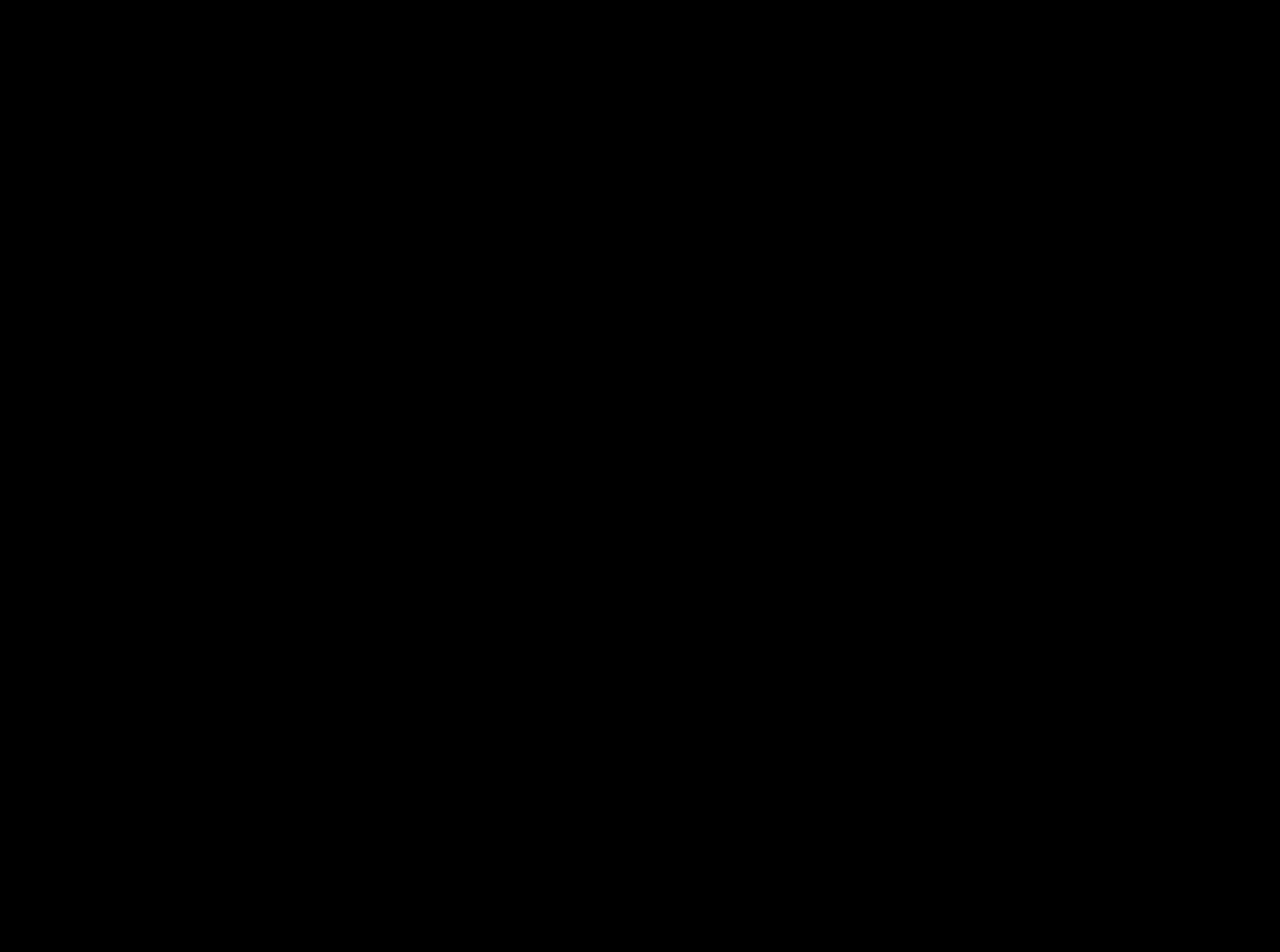
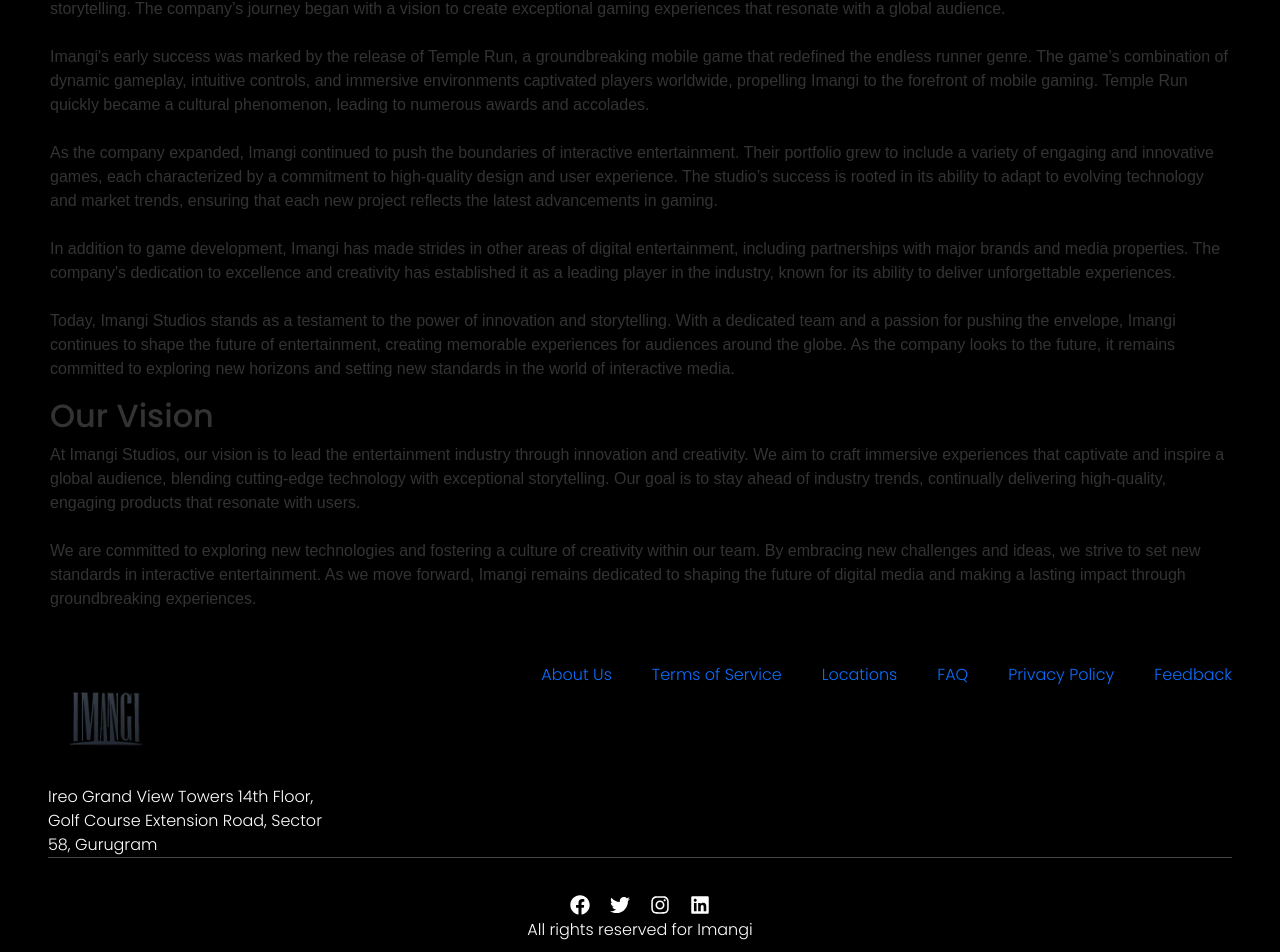
Before and after one commit to amitaryansingh/imangi, a React (Vite) app in the folder IMANGI/: page / in a window 1280 px wide. Shown: the part 952-1904 px from the top of the page. Before the commit the page ends 815 px from the top, so only its background shows below. Built offline with nearby package versions, Linux system fonts and the light colour scheme; no server answers.

Commit message:
Ashmit Raj

```diff
--- a/IMANGI/package.json
+++ b/IMANGI/package.json
@@ -15,6 +15,7 @@
     "react": "^18.3.1",
     "react-dom": "^18.3.1",
     "react-icons": "^5.3.0",
+    "react-router-dom": "^6.26.1",
     "react-slick": "^0.30.2",
     "slick-carousel": "^1.8.1"
   },
--- a/IMANGI/src/App.jsx
+++ b/IMANGI/src/App.jsx
@@ -5,6 +5,8 @@
 import Mobheader from "./component/Mobheader";
 import Herovideo from "./component/Herovideo";
 import ImageSlider from "./component/Slider";
+import Footer from "./component/Footer";
+import Body from "./component/Body";
 function App() {
   return (
     <>
@@ -12,6 +14,8 @@
       <Herovideo />
       <ImageSlider />
       <Mobheader />
+      <Body/>
+      <Footer/>
     </>
   );
 }
--- /dev/null
+++ b/IMANGI/src/component/Body.css
@@ -0,0 +1,67 @@
+/* Body.css */
+.body-container {
+  padding: 20px;
+  font-family: 'Arial', sans-serif;
+  color: #333;
+}
+
+.body-header {
+  text-align: center;
+  margin-bottom: 20px;
+}
+
+.body-header h1 {
+  font-size: 2.5rem;
+  color: #868080;
+  margin: 0;
+}
+
+.body-content {
+  max-width: 1200px;
+  margin: 0 auto;
+  padding: 0 10px;
+}
+
+.body-history, .body-vision {
+  margin-bottom: 40px;
+}
+
+.body-history h2, .body-vision h2 {
+  font-size: 2rem;
+  color: #868080;
+  margin-bottom: 10px;
+}
+
+.body-history p, .body-vision p {
+  font-size: 1rem;
+  line-height: 1.6;
+  margin: 0;
+}
+
+@media (max-width: 768px) {
+  .body-header h1 {
+    font-size: 2rem;
+  }
+
+  .body-history h2, .body-vision h2 {
+    font-size: 1.5rem;
+  }
+
+  .body-history p, .body-vision p {
+    font-size: 0.9rem;
+  }
+}
+
+@media (max-width: 480px) {
+  .body-header h1 {
+    font-size: 1.5rem;
+  }
+
+  .body-history h2, .body-vision h2 {
+    font-size: 1.2rem;
+  }
+
+  .body-history p, .body-vision p {
+    font-size: 0.8rem;
+  }
+}
--- /dev/null
+++ b/IMANGI/src/component/Body.jsx
@@ -0,0 +1,39 @@
+
+import React from 'react';
+import './Body.css'; // Import the CSS file for styling
+
+const Body = () => {
+  return (
+    <div className="body-container">
+      <header className="body-header">
+        <h1>Welcome to Imangi</h1>
+      </header>
+      <main className="body-content">
+        <section id="history-of-imangi" className="body-section">
+          <h2>History of Imangi</h2>
+          <p>
+            Founded in 2011, Imangi Studios emerged as a pioneering force in the entertainment industry with a mission to blend innovative technology with captivating storytelling. The company’s journey began with a vision to create exceptional gaming experiences that resonate with a global audience.
+            <br /><br />
+            Imangi's early success was marked by the release of Temple Run, a groundbreaking mobile game that redefined the endless runner genre. The game’s combination of dynamic gameplay, intuitive controls, and immersive environments captivated players worldwide, propelling Imangi to the forefront of mobile gaming. Temple Run quickly became a cultural phenomenon, leading to numerous awards and accolades.
+            <br /><br />
+            As the company expanded, Imangi continued to push the boundaries of interactive entertainment. Their portfolio grew to include a variety of engaging and innovative games, each characterized by a commitment to high-quality design and user experience. The studio’s success is rooted in its ability to adapt to evolving technology and market trends, ensuring that each new project reflects the latest advancements in gaming.
+            <br /><br />
+            In addition to game development, Imangi has made strides in other areas of digital entertainment, including partnerships with major brands and media properties. The company's dedication to excellence and creativity has established it as a leading player in the industry, known for its ability to deliver unforgettable experiences.
+            <br /><br />
+            Today, Imangi Studios stands as a testament to the power of innovation and storytelling. With a dedicated team and a passion for pushing the envelope, Imangi continues to shape the future of entertainment, creating memorable experiences for audiences around the globe. As the company looks to the future, it remains committed to exploring new horizons and setting new standards in the world of interactive media.
+          </p>
+        </section>
+        <section id="our-vision" className="body-section">
+          <h2>Our Vision</h2>
+          <p>
+            At Imangi Studios, our vision is to lead the entertainment industry through innovation and creativity. We aim to craft immersive experiences that captivate and inspire a global audience, blending cutting-edge technology with exceptional storytelling. Our goal is to stay ahead of industry trends, continually delivering high-quality, engaging products that resonate with users.
+            <br /><br />
+            We are committed to exploring new technologies and fostering a culture of creativity within our team. By embracing new challenges and ideas, we strive to set new standards in interactive entertainment. As we move forward, Imangi remains dedicated to shaping the future of digital media and making a lasting impact through groundbreaking experiences.
+          </p>
+        </section>
+      </main>
+    </div>
+  );
+};
+
+export default Body;
--- /dev/null
+++ b/IMANGI/src/component/Footer.jsx
@@ -0,0 +1,46 @@
+import React from "react";
+import style from "./Footer.module.css";
+import { FaFacebook, FaTwitter, FaInstagram, FaLinkedin } from "react-icons/fa"; // Importing social media icons
+
+const Footer = () => {
+  return (
+    <footer className={style.footer}>
+      <div className={style.footerTop}>
+        <div className={style.logoSection}>
+          <img src="/logo2.png" alt="Imangi-logo" className={style.logo} />
+          <p>
+            Ireo Grand View Towers 14th Floor, Golf Course Extension Road,
+            Sector 58, Gurugram
+          </p>
+        </div>
+        <div className={style.linkSections}>
+          <a href="/about-us">About Us</a>
+          <a href="/terms">Terms of Service</a>
+          <a href="/locations">Locations</a>
+          <a href="/faq">FAQ</a>
+          <a href="/privacy-policy">Privacy Policy</a>
+          <a href="/feedback">Feedback</a>
+        </div>
+      </div>
+      <div className={style.footerBottom}>
+        <div className={style.socialMedia}>
+          <a href="https://facebook.com/YourPage" target="_blank" rel="noopener noreferrer">
+            <FaFacebook />
+          </a>
+          <a href="https://twitter.com/YourHandle" target="_blank" rel="noopener noreferrer">
+            <FaTwitter />
+          </a>
+          <a href="https://instagram.com/YourProfile" target="_blank" rel="noopener noreferrer">
+            <FaInstagram />
+          </a>
+          <a href="https://linkedin.com/company/YourCompany" target="_blank" rel="noopener noreferrer">
+            <FaLinkedin />
+          </a>
+        </div>
+        <p>All rights reserved for Imangi</p>
+      </div>
+    </footer>
+  );
+};
+
+export default Footer;
--- /dev/null
+++ b/IMANGI/src/component/Footer.module.css
@@ -0,0 +1,79 @@
+@import url("https://cdnjs.cloudflare.com/ajax/libs/font-awesome/5.15.3/css/all.min.css");
+
+.footer {
+  background-color: transparent;
+  color: white;
+  padding: 1rem 3rem;
+  text-align: center;
+  position: relative;
+  bottom: 0;
+  width: 100%;
+}
+
+.footerTop {
+  display: flex;
+  flex-wrap: wrap;
+  justify-content: space-between;
+  align-items: flex-start;
+  margin-bottom: -1rem;
+}
+
+.logoSection {
+  max-width: 300px;
+  text-align: left;
+  margin: 0rem;
+}
+
+.logo {
+  width: 7rem;
+  margin-bottom: 10px;
+}
+
+.linkSections {
+  display: flex;
+  gap: 40px;
+}
+
+.linkColumn {
+  display: flex;
+  flex-direction: column;
+  text-align: left;
+}
+
+.linkColumn a {
+  color: #bbb;
+  text-decoration: none;
+  margin-bottom: 10px;
+  font-size: 14px;
+  transition: color 0.3s, transform 0.3s;
+}
+
+.linkColumn a:hover {
+  color: #007bff;
+  transform: scale(1.05); /* Slightly enlarges the link on hover */
+}
+
+.footerBottom {
+  border-top: 1px solid #444;
+  padding-top: 20px;
+}
+
+.footerBottom p {
+  margin: 0;
+}
+
+.socialMedia {
+  margin-top: 10px;
+}
+
+.socialMedia a {
+  color: white;
+  margin: 0 10px;
+  font-size: 20px;
+  transition: color 0.3s, transform 0.3s;
+}
+
+.socialMedia a:hover {
+  color: #007bff;
+  transform: scale(1.1); /* Slightly enlarges the icon on hover */
+}
```
Also changed, not shown: IMANGI/src/component/Signin/login.css (added, +37 -0 lines), 1 other file (tests, documents, lock files or other folders).
